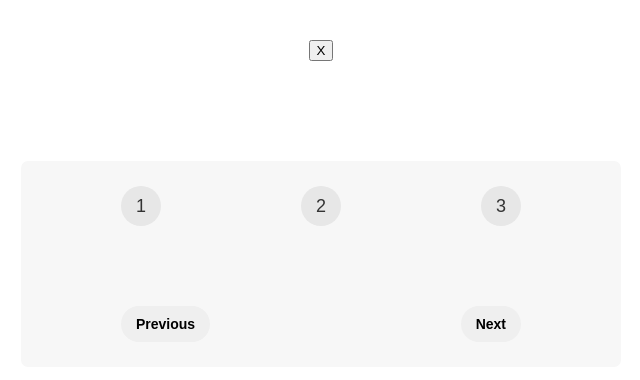
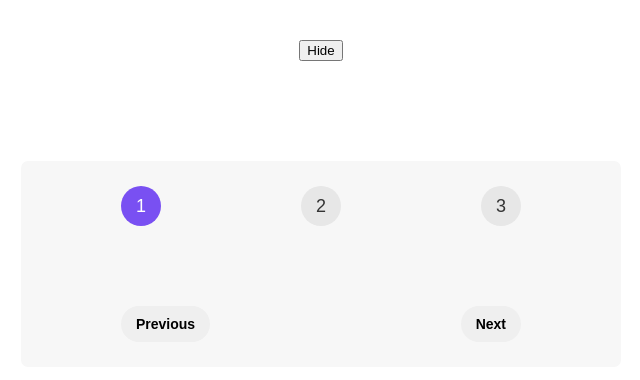
Before and after one commit to Yoseph1994/React, a React (Vite) app in the folder steps/: page / in a window 1280 px wide. Shown: the top 380 px of the page, without its empty margins (319-959 px from the left). Built offline with nearby package versions, Linux system fonts and the light colour scheme.

Commit message:
Made Toggler effect

```diff
--- a/steps/src/App.jsx
+++ b/steps/src/App.jsx
@@ -1,12 +1,19 @@
+import { useState } from "react";
 import "./App.css";
-
 function App() {
+  const [handleClose, setHandleClose] = useState(true);
+  const [handleCloseText, setHandleCloseText] = useState("Hide");
+  function onSetChangeClose() {
+    setHandleClose(!handleClose);
+    setHandleCloseText(handleClose ? "Show" : "Hide");
+  }
   return (
     <>
-      <button>X</button>
+      <button onClick={onSetChangeClose}>{handleCloseText}</button>
+      {handleClose && (
         <div className="steps">
           <div className="numbers">
-          <div className="step-1">1</div>
+            <div className="step-1 active">1</div>
             <div className="step-2">2</div>
             <div className="step-3">3</div>
           </div>
@@ -16,6 +23,7 @@ function App() {
             <button className="next">Next</button>
           </div>
         </div>
+      )}
     </>
   );
 }
```
Lines whose indentation alone changed are shown as unchanged.
